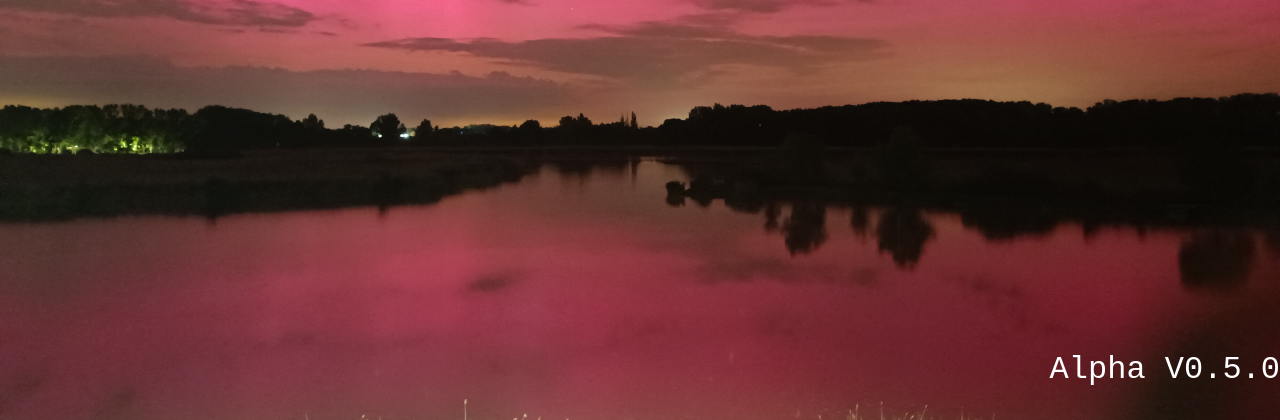
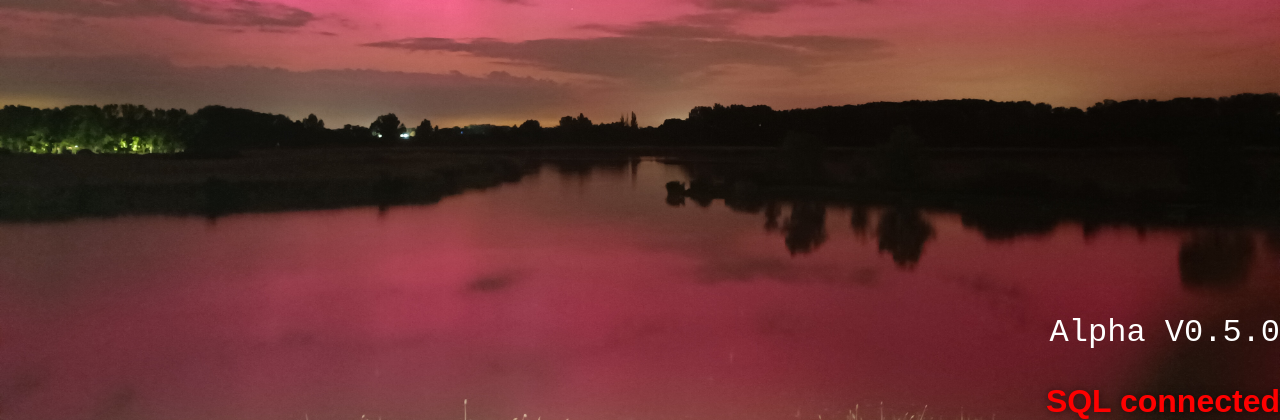
Before and after one commit to Beszmi/ordering_practice_app, a PHP site: page /selling.php in a window 1280 px wide. Shown: the part 380-800 px from the top of the page. Run offline with PHP 8.4, Linux system fonts and the light colour scheme.

Commit message:
SQL connection made with SQLi
Will later switch over to PDO

```diff
--- a/buying.php
+++ b/buying.php
@@ -1,6 +1,7 @@
 <!DOCTYPE html>
 <?php
     session_start();
+    include "db_connection.php";
     if (isset($_POST["logout"])){
         session_destroy();
         header("Location: login.php");
--- /dev/null
+++ b/db_connection.php
@@ -0,0 +1,12 @@
+<?php
+    try {
+        $db_server = "localhost";
+        $db_user = "root";
+        $db_pass = "";
+        $db_name = "usersdb";
+        $connection = mysqli_connect($db_server, $db_user, $db_pass, $db_name);
+    }
+    catch(mysqli_sql_exception){
+        $connection = "couldnt establish mysql connection";
+    }
+?>
--- a/login.php
+++ b/login.php
@@ -1,6 +1,7 @@
 <!DOCTYPE html>
 <?php
     session_start();
+    include "db_connection.php";
 ?>
 <style>
     .szep{
--- a/menu.php
+++ b/menu.php
@@ -49,4 +49,12 @@
         ?>
     </p></div>
 </div>
-<div class="version_box"><p class="version">Alpha V0.5.0</p></div>
+<div class="version_box"><p class="version">Alpha V0.5.0</p>
+<?php
+    if (is_string($connection)){
+            echo "<p class=\"error\" style=\"font-size: 32px;\">SQL NOT connected</p>";
+        } else {
+            echo "<p class=\"error\" style=\"font-size: 32px;\">SQL connected</p>";
+        }
+    ?>
+</div>
--- a/register.php
+++ b/register.php
@@ -1,6 +1,7 @@
 <!DOCTYPE html>
 <?php
     session_start();
+    include "db_connection.php";
 ?>
 <style>
     .szep{
--- a/selling.php
+++ b/selling.php
@@ -1,6 +1,7 @@
 <!DOCTYPE html>
 <?php
     session_start();
+    include "db_connection.php";
     if (isset($_POST["logout"])){
         session_destroy();
         header("Location: login.php");
```
Also changed, not shown: 1 other file.
